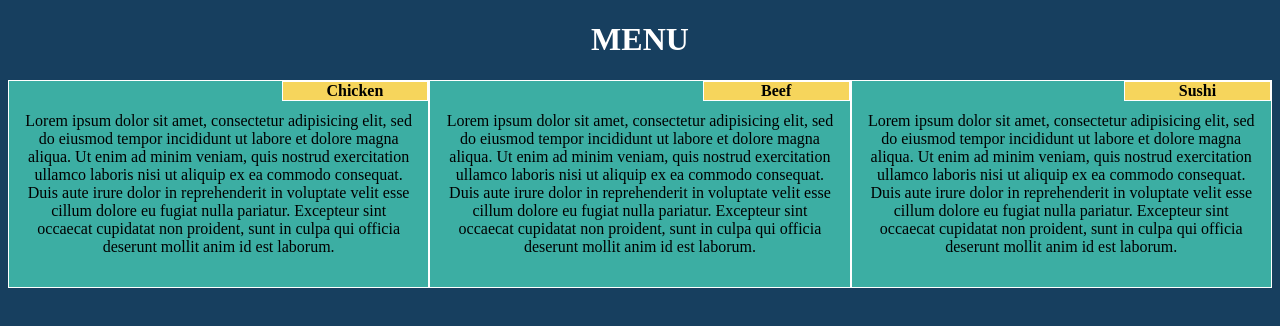
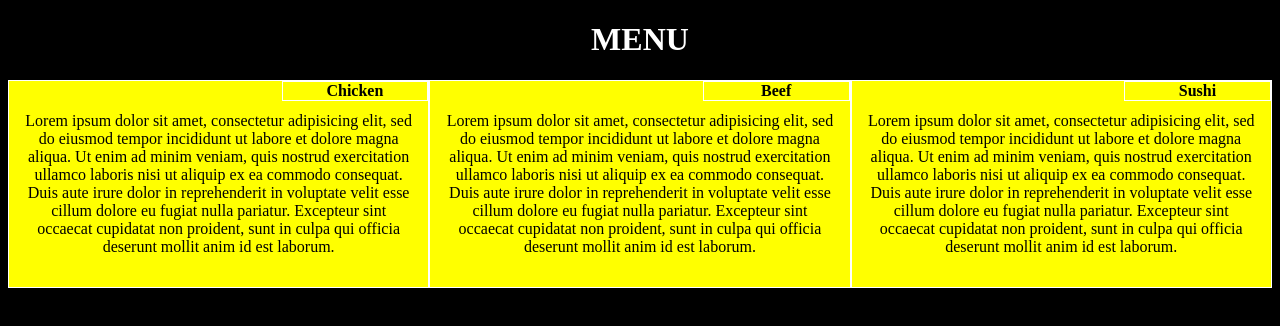
Before and after one commit to nnagarwal2209/week2.github.io, a plain HTML site: page index.html in a window 1280 px wide. Drawn offline with Linux system fonts and the light colour scheme.

Commit message:
Update index.html

```diff
--- a/index.html
+++ b/index.html
@@ -12,13 +12,13 @@
 		body{
 			color:white;
 
-			background-color: #173F5F;
+			background-color: black;
 
 		}
 		h1{
 			text-align: center;
 		}
-		section{ background-color: #3CAEA3;
+		section{ background-color: yellow;
 			color: black;
 			text-align: center;
 
@@ -34,7 +34,7 @@
 		section>span{
 			      font-weight: bold;
 
-			      background-color: #F6D55C;
+			      background-color: peach;
 			      color: black;
 			      text-align: center;
 
```
